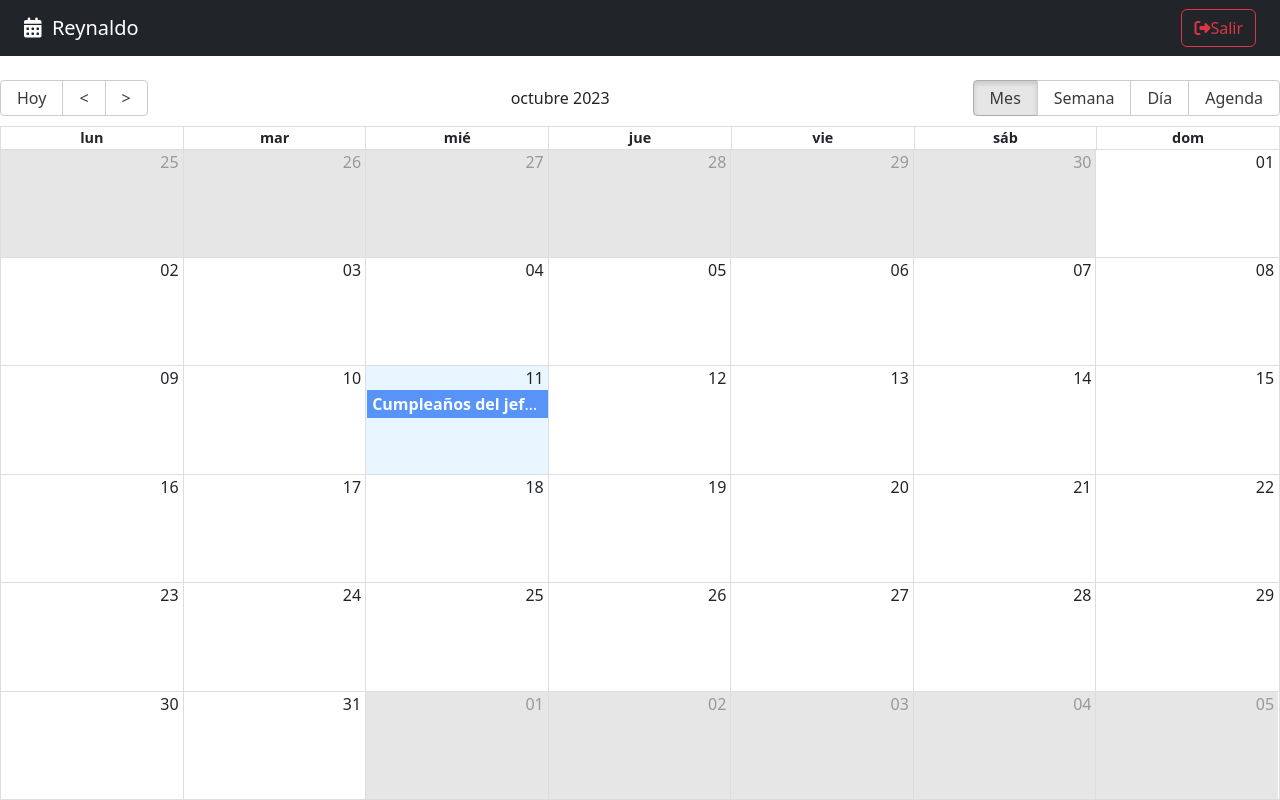
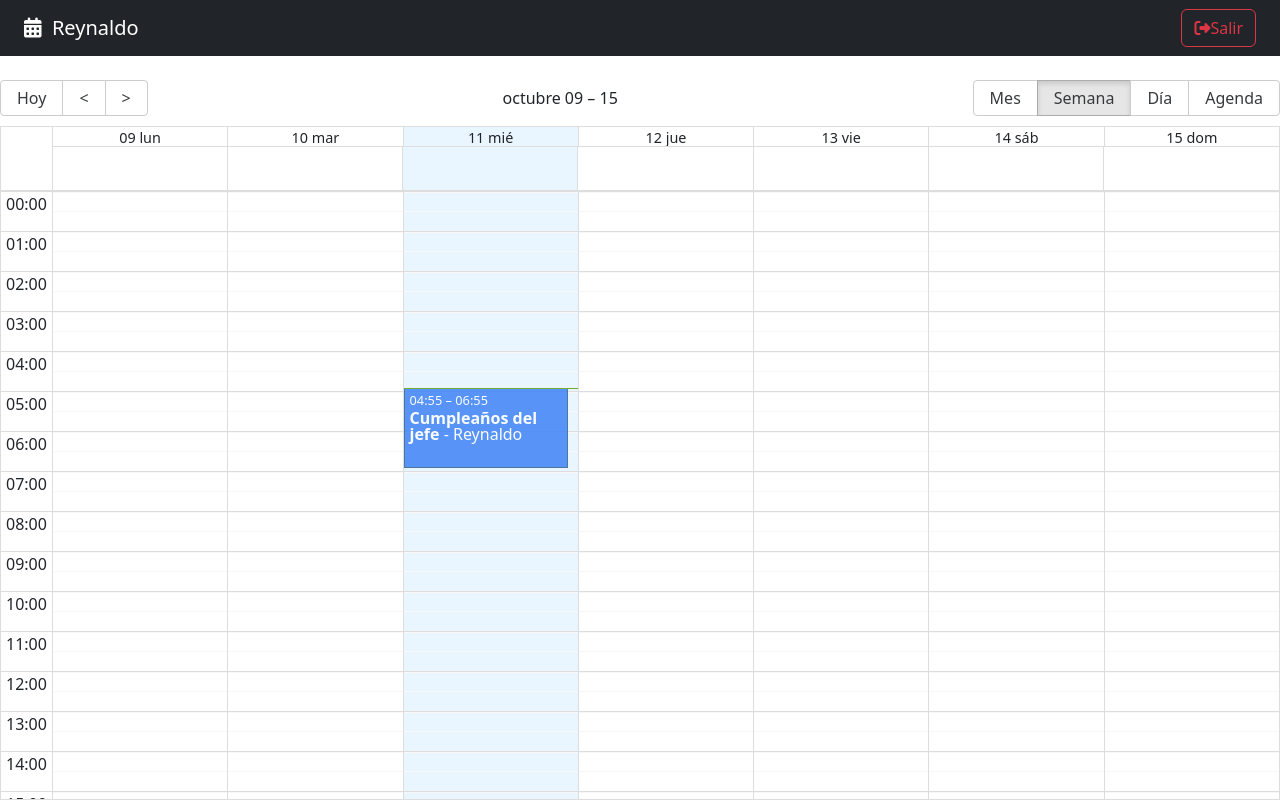
Before and after one commit to rrchoque/rfh-10-calendar-app, a React (Vite) app: page / in a window 1280 px wide. Built offline with nearby package versions, Linux system fonts and the light colour scheme.

Commit message:
Se configuró la captura de los eventos click, doubleclick y el ultimo formato de vista seleccionado

```diff
--- a/src/calendar/pages/CalendarPage.jsx
+++ b/src/calendar/pages/CalendarPage.jsx
@@ -4,6 +4,7 @@
 import { CalendarEvent, Navbar } from "../"
 import { addHours } from 'date-fns'
 import { getMessagesES, localizer } from '../../helpers'
+import { useState } from 'react'
 
 
 
@@ -22,6 +23,8 @@
 
 export const CalendarPage = () => {
 
+  const [ lastView, setLastView ] = useState(localStorage.getItem('lastView') || 'week' );
+
   const eventStyleGetter = ( event, start, end, isSelected ) => {
 
     const style = {
@@ -36,6 +39,20 @@
     }
   }
 
+  const onDoubleClick = ( event ) => {
+    console.log({ doubleClick: event });
+  }
+
+  const onSelect = ( event ) => {
+    console.log({ click: event });
+  }
+
+  const onViewChanged = ( event ) => {
+    localStorage.setItem('lastView', event );
+    setLastView( event )
+  }
+
+
   return (
     <>
       <Navbar />
@@ -44,6 +61,7 @@
         culture='es'
         localizer={localizer}
         events={events}
+        defaultView={ lastView }
         startAccessor="start"
         endAccessor="end"
         style={{ height: 'calc(100vh - 80px)' }}
@@ -52,6 +70,9 @@
         components={{
           event: CalendarEvent
         }}
+        onDoubleClickEvent={ onDoubleClick }
+        onSelectEvent={ onSelect }
+        onView={ onViewChanged }
       />
     </>
   )
```
